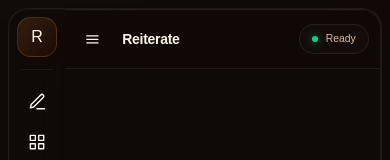
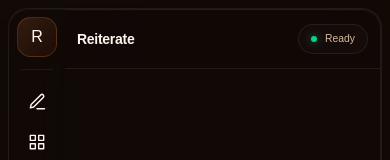
Before and after one commit to Jatin4412/Revise, a Next.js app in the folder web/: page / in a window 390 px wide. Shown: the top 160 px of the page. Built offline with nearby package versions, Linux system fonts and the light colour scheme.

Commit message:
ui: remove redundant mobile header menu

```diff
--- a/web/src/components/workspace/WorkspaceHeader.tsx
+++ b/web/src/components/workspace/WorkspaceHeader.tsx
@@ -2,7 +2,6 @@ export type WorkspaceStatus = "ready" | "processing" | "blocked";
 
 type WorkspaceHeaderProps = {
   status?: WorkspaceStatus;
-  onMenu?: () => void;
 };
 
 const statusConfig: Record<WorkspaceStatus, { label: string; dotClass: string; glowClass: string }> = {
@@ -11,17 +10,12 @@ const statusConfig: Record<WorkspaceStatus, { label: string; dotClass: string; g
   blocked: { label: "Blocked", dotClass: "bg-red-500", glowClass: "shadow-[0_0_10px_rgba(239,68,68,.6)]" },
 };
 
-function MenuIcon() {
-  return <svg aria-hidden="true" className="size-[1.05rem]" fill="none" viewBox="0 0 24 24"><path d="M4 7h16M4 12h16M4 17h16" stroke="currentColor" strokeLinecap="round" strokeWidth="1.7" /></svg>;
-}
-
-export function WorkspaceHeader({ status = "ready", onMenu }: WorkspaceHeaderProps) {
+export function WorkspaceHeader({ status = "ready" }: WorkspaceHeaderProps) {
   const currentStatus = statusConfig[status];
 
   return (
-    <header className="flex min-h-[clamp(3.25rem,7vh,4.25rem)] shrink-0 items-center justify-between border-b border-white/[0.07] bg-reiterate-bg/45 px-[clamp(.7rem,2.5vw,2.5rem)] backdrop-blur-2xl">
+    <header className="flex min-h-[clamp(3.25rem,7vh,4.25rem)] shrink-0 items-center justify-between border-b border-white/[0.07] bg-reiterate-bg/45 px-[clamp(.75rem,2.5vw,2.5rem)] backdrop-blur-2xl">
       <div className="flex min-w-0 items-center gap-2.5">
-        {onMenu && <button className="mr-1 grid size-8 shrink-0 place-items-center rounded-lg text-reiterate-muted transition hover:bg-white/[0.045] hover:text-reiterate-text focus-visible:outline-none focus-visible:ring-2 focus-visible:ring-reiterate-orange/40 lg:hidden" type="button" onClick={onMenu} aria-label="Open sidebar"><MenuIcon /></button>}
         <span className="text-sm font-semibold tracking-[-0.02em] max-[360px]:hidden">Reiterate</span>
         <span className="hidden text-reiterate-dim sm:inline">/</span>
         <span className="hidden max-w-[18rem] truncate text-xs text-reiterate-dim sm:inline">Untitled session</span>
```
